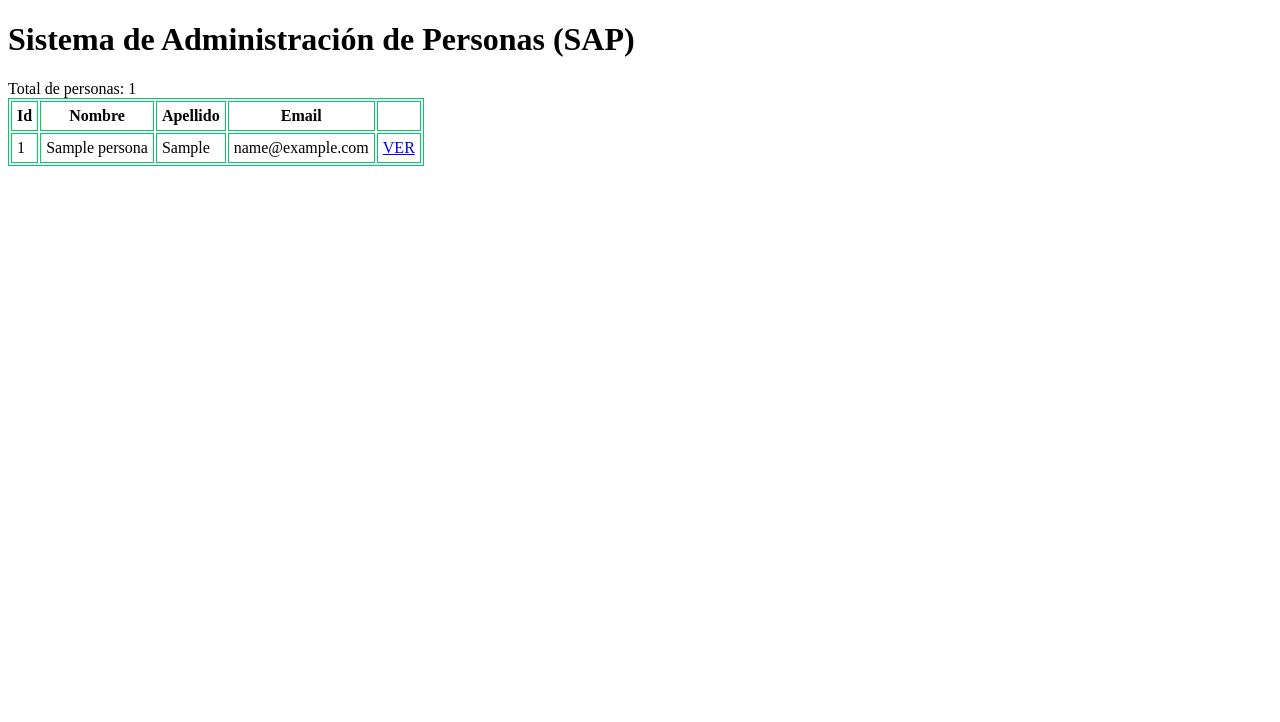
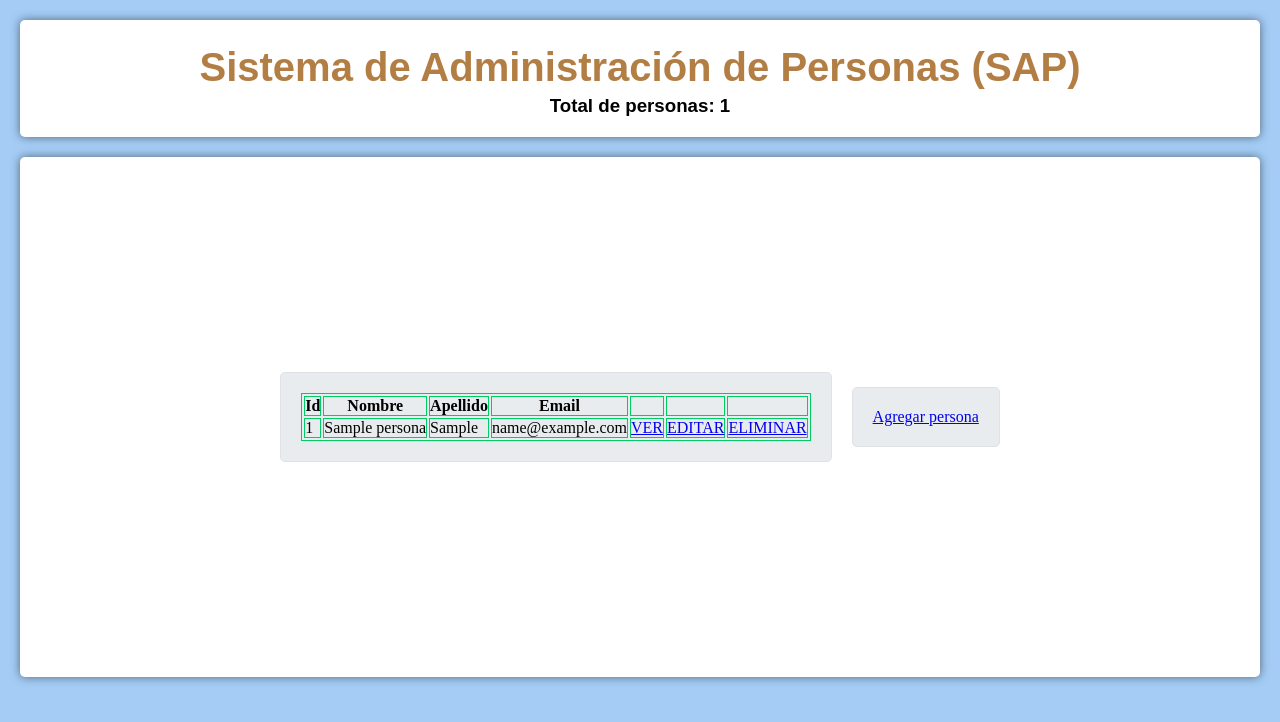
Before and after one commit to Naiitiry/Udemy, a Flask app: page / in a window 1280 px wide. Shown: the top 722 px of the page. Run offline with Flask 3, Linux system fonts and the light colour scheme; tables that the repository leaves empty hold one stand-in row (values such as "Sample post").

Commit message:
terminado CRUD

```diff
--- a/SapFlask/app.py
+++ b/SapFlask/app.py
@@ -1,6 +1,7 @@
-from flask import Flask, render_template
-from flask_sqlalchemy import SQLAlchemy
+from flask import Flask, render_template,redirect, url_for,request
 from flask_migrate import Migrate
+from database import db
+from forms import PersonaForm
 
 
 app = Flask(__name__)
@@ -16,8 +17,12 @@ FULL_URL_DB = f'postgresql://{USER_DB}:{PASS_DB}@{URL_DB}/{NAME_DB}'
 app.config['SQLALCHEMY_DATABASE_URI'] = FULL_URL_DB
 app.config['SQLALCHEMY_TRACK_MODIFICATIONS'] = False
 
+# Configuración de Flask-WTF
+app.config['SECRET_KEY']='llave_secreta'
+
 # Inicialización de objeto db de sqlalchemy
-db = SQLAlchemy(app)
+# esta en database.py
+db.init_app(app)
 
 # Configuración de Flask-migrate
 
@@ -35,19 +40,11 @@ migrate.init_app(app, db)
 # Ahí ejecutamos los 2 comandos anteriores ("flask db migrate" y "flask db upgrade")
 # para actualizar tabla/s
 
-class Persona(db.Model):
-    id = db.Column(db.Integer, primary_key = True)
-    nombre = db.Column(db.String(250))
-    apellido = db.Column(db.String(250))
-    email = db.Column(db.String(250))
+#LAS CLASES ESTÁN EN models.py
 
-    def __str__(self):
-        return (
-            f'Id: {self.id}, '
-            f'Nombre: {self.nombre}, '
-            f'Apellidp: {self.apellido}, '
-            f'Email: {self.email}'
-        )
+# Agregamos acá la siguiente importación para que no provoque errores
+# de circulación de importación con la db y la app.
+from models import Persona
 
 # Clase 543 - Listaado de Personas
 
@@ -57,7 +54,8 @@ class Persona(db.Model):
 
 def inicio():
     # Listado de personas
-    personas = Persona.query.all()
+    # Ordenamos por columna
+    personas = Persona.query.order_by('id')
     total_personas = Persona.query.count()
     app.logger.debug(f'Listado Personas: {personas}')
     app.logger.debug(f'Total Personas: {total_personas}')
@@ -65,7 +63,6 @@ def inicio():
 
 # Buscamos a la persona por ID
 @app.route('/ver/<int:id>')
-
 # Definimos el método:
 def ver_detalle(id):
     #Recuperamos la persona según el ID proporcionado.
@@ -76,6 +73,47 @@ def ver_detalle(id):
     app.logger.debug(f'Listado persona: {persona}')
     return render_template('detalle.html',persona=persona)
 
+# Ruta para agregar a la persona
+@app.route('/agregar',methods=['GET','POST'])
+def agregar():
+    #para manejar los formularios con FLASK se utiliza WTF
+    #por eso pasamos a instalarlo:
+    # python -m pip install flask-wtf
+    persona = Persona()
+    personaForm = PersonaForm(obj=persona)
+    if request.method == 'POST':
+        if personaForm.validate_on_submit():
+            personaForm.populate_obj(persona)
+            app.logger.debug(f'Persona a insertar: {persona}')
+            # Insertamos el nuevo registro
+            db.session.add(persona)
+            db.session.commit()
+            return redirect(url_for('inicio'))
+    return render_template('agregar.html',forma = personaForm)
+
+# Editar un registro
+@app.route('/editar/<int:id>',methods=['GET','POST'])
+def editar(id):
+    #Recuperamos el objeto Persona a editar
+    persona=Persona.query.get_or_404(id)
+    personaForma = PersonaForm(obj=persona)
+    if request.method == 'POST':
+        if personaForma.validate_on_submit():
+            personaForma.populate_obj(persona)
+            app.logger.debug(f'Persona a editar: {persona}')
+            # Actualizamos los datos en la base de datos
+            db.session.commit()
+            return redirect(url_for('inicio'))
+    return render_template('editar.html',forma=personaForma)
+
+# Eliminar persona
+@app.route('/eliminar/<int:id>')
+def eliminar(id):
+    persona = Persona.query.get_or_404(id)
+    app.logger.debug(f'Persona a eliminar: {persona}')
+    db.session.delete(persona)
+    db.session.commit()
+    return redirect(url_for('inicio'))
 
 # en las versiones de 3.X se utiliza --debug al final
 # flask run --debug.
--- /dev/null
+++ b/SapFlask/database.py
@@ -0,0 +1,3 @@
+from flask_sqlalchemy import SQLAlchemy
+
+db = SQLAlchemy()
--- /dev/null
+++ b/SapFlask/static/css/estilo.css
@@ -0,0 +1,46 @@
+*{
+    margin: 0;
+    padding: 0;
+
+}
+body{
+    background-color: #a4ccf5;
+}
+header{
+    background-color: #ffffff;
+    box-shadow: 0 0 10px rgba(0, 0, 0, 0.5);
+    font-family: Arial, Helvetica, sans-serif;
+    border-radius: 5px;
+    margin: 20px;
+    padding: 20px;
+}
+.titulo{
+    text-align: center;
+    color: #b37e43;
+    font-size: 2.5em;
+    margin:5px;
+}
+.titulo_contador{
+    text-align: center;
+    border-radius: 5px;
+}
+.content{
+    margin: 20px;
+    padding: 20px;
+    border-radius: 5px;
+    background-color: #ffffff;
+    box-shadow: 0 0 10px rgba(0, 0, 0, 0.5);
+}
+.cuerpo_formulario{
+    display: flex;
+    justify-content: center;
+    align-items: center;
+    height: 60vh; /* Altura del contenedor */
+}
+.formulario, .agregar{
+    margin: 10px;
+    padding: 20px;
+    background-color: #e9ecef;
+    border: 1px solid #dee2e6;
+    border-radius: 5px;
+}
--- a/SapFlask/templates/index.html
+++ b/SapFlask/templates/index.html
@@ -3,14 +3,17 @@
 <head>
     <meta charset="UTF-8">
     <meta name="viewport" content="width=device-width, initial-scale=1.0">
+    <link rel="stylesheet" href="{{url_for('static',filename='css/estilo.css')}}">
     <title>Listado de Personas</title>
 </head>
 <body>
-    <h1>Sistema de Administración de Personas (SAP)</h1>
-    <div>
-        Total de personas: {{total_personas}}
-    </div>
-    <div>
+    <header>
+        <h1 class="titulo">Sistema de Administración de Personas (SAP)</h1>
+        <h3 class="titulo_contador">Total de personas: {{total_personas}}</h3>
+    </header>
+    <div class="content">
+        <div class="cuerpo_formulario">
+            <div class="formulario">
                 <table border="1" bordercolor="#00CC66" cellpadding="5">
                     <thead>
                         <tr>
@@ -18,6 +21,8 @@
                             <th>Nombre</th>
                             <th>Apellido</th>
                             <th>Email</th>
+                            <th></th>
+                            <th></th>
                             <th></th>
                         </tr>
                     </thead>
@@ -29,10 +34,17 @@
                                 <td>{{persona.apellido}}</td>
                                 <td>{{persona.email}}</td>
                                 <td><a href="ver/{{persona.id}}">VER</a></td>
+                                <td><a href="editar/{{persona.id}}">EDITAR</a></td>
+                                <td><a href="eliminar/{{persona.id}}">ELIMINAR</a></td>
                             </tr>
                         {% endfor %}
                     </tbody>
                 </table>
             </div>
+            <div class="agregar">
+                <a href="/agregar">Agregar persona</a>
+            </div>
+        </div>
+    </div>
 </body>
 </html>
```
Also changed, not shown: SapFlask/forms.py (added, +11 -0 lines), SapFlask/models.py (added, +15 -0 lines), SapFlask/templates/agregar.html (added, +29 -0 lines), SapFlask/templates/editar.html (added, +36 -0 lines). Lines whose indentation alone changed are shown as unchanged.
